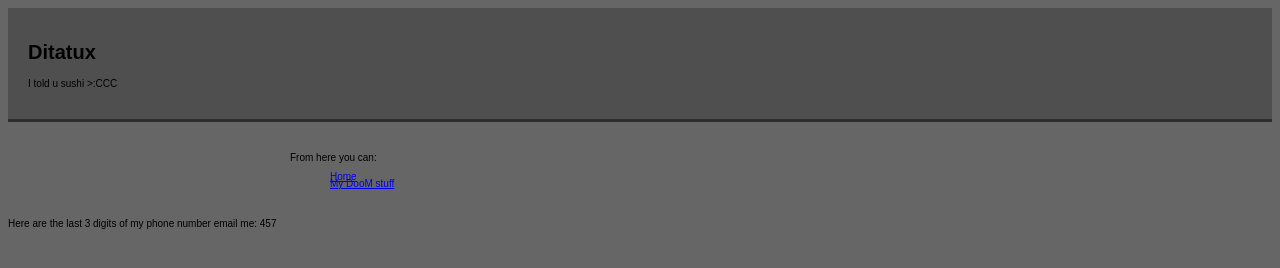
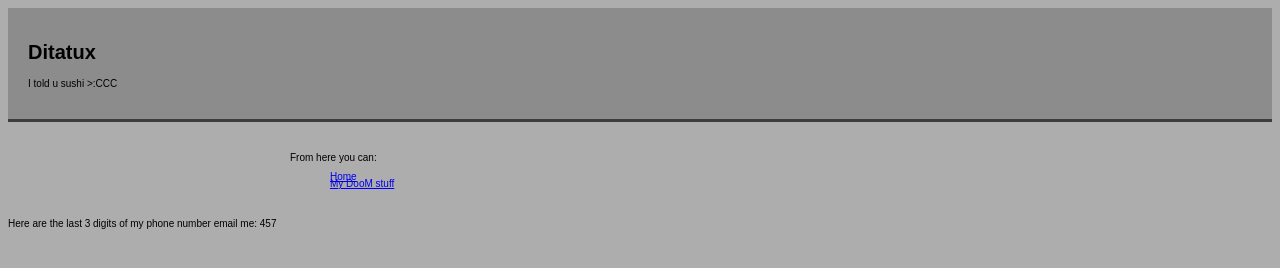
Before and after one commit to Ditatux/a, a plain HTML site: page index.html in a window 1280 px wide. Drawn offline with Linux system fonts and the light colour scheme.

Commit message:
Update sushisuxatcss.css

```diff
--- a/sushisuxatcss.css
+++ b/sushisuxatcss.css
@@ -2,7 +2,7 @@ body{
   text-alighn: center;
   font-family: arial;
   font-size:10px;
-  background:#666666;
+  background:#adadad;
 }
 
 li{
@@ -12,8 +12,8 @@ li{
 }
 
 .header{
-  background:#4f4f4f;
-  border-bottom:#2d2d2d 3px solid;
+  background:#8c8c8c;
+  border-bottom:#3d3d3d 3px solid;
   padding:20px;
 }
 
```
